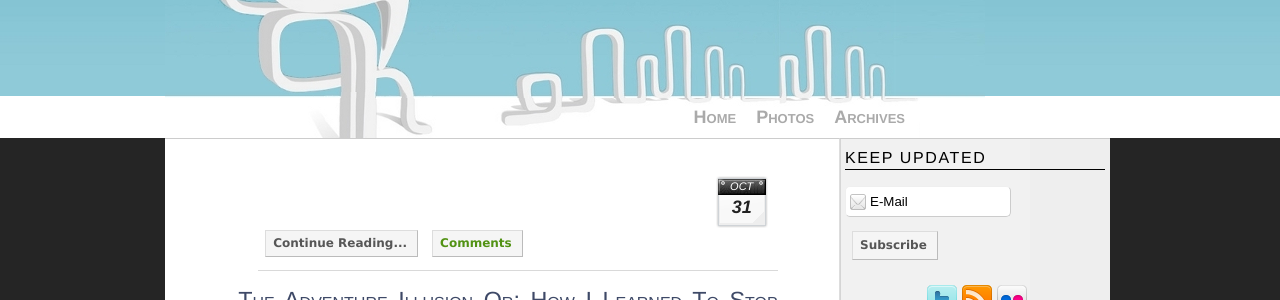
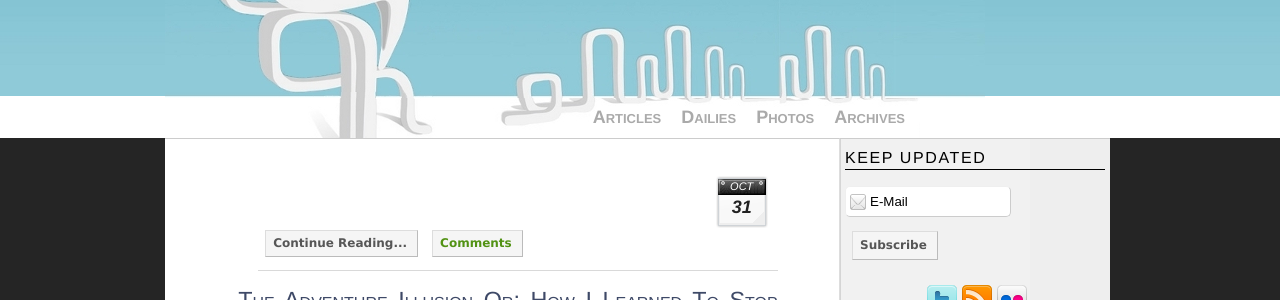
Before and after one commit to Ramblurr/elusivetruth, a Jekyll site: the page built from index.html, in a window 1280 px wide. Shown: the part 166-466 px from the top of the page. Built offline with Jekyll 4.4.1, drawn with Linux system fonts in a browser that asks for light colours; some web fonts are replaced; Markdown is read by kramdown in place of the engine named in the settings; the list of posts is cut into pages by our own code; comment, search, counter and statistics services are not loaded.

Commit message:
add dailies to header

```diff
--- a/_includes/header_new.html
+++ b/_includes/header_new.html
@@ -60,7 +60,8 @@
             </div>
             <div class="span-24" id="nav">
                 <ul>
-                    <li><a href="{{ site.base_url }}" title="Blog Homepage">Home</a></li>
+                    <li><a href="{{ site.base_url }}" title="Articles - longer blobs of text. Thoughts, reflections">Articles</a></li>
+                    <li><a href="{{ site.base_url }}/dailies.html" title="Dailies - shorter blobs of text. What, when, where.">Dailies</a></li>
                     <li><a href="http://www.flickr.com/photos/ramblurr/" title="My Flickr Photos">Photos</a></li>
                     <li><a href="{{ site.base_url}}/archives.html" title="Blog Archives">Archives</a></li>
                 </ul>
```
